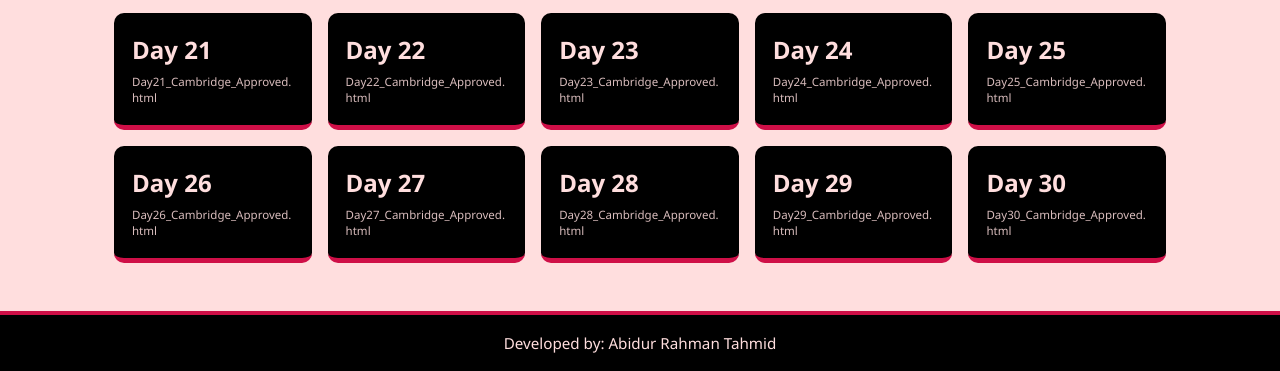
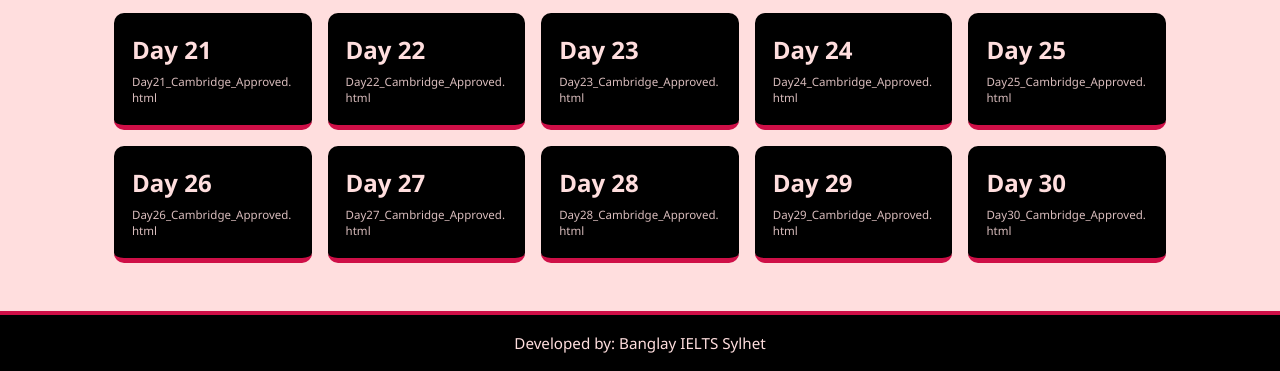
Before and after one commit to abrahman644619/IELTS-Basics, a plain HTML site: page reading_dashboard.html in a window 1280 px wide. Shown: the part 727-1098 px from the top of the page. Drawn offline with Linux system fonts and the light colour scheme.

Commit message:
Update footer developer name in reading_dashboard.html

```diff
--- a/reading_dashboard.html
+++ b/reading_dashboard.html
@@ -65,6 +65,6 @@ footer{background:var(--black);color:var(--blush);text-align:center;padding:18px
       <a class="card" href="Day30_Cambridge_Approved.html" target="_blank" rel="noopener"><span class="day">Day 30</span><span class="file">Day30_Cambridge_Approved.html</span></a>
   </nav>
 </main>
-<footer>Developed by: Abidur Rahman Tahmid</footer>
+<footer>Developed by: Banglay IELTS Sylhet</footer>
 </body>
 </html>
```
